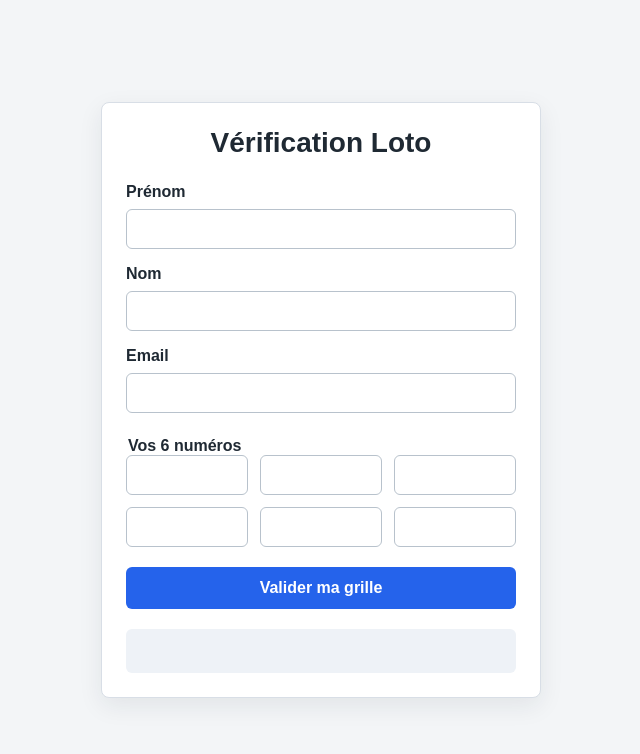
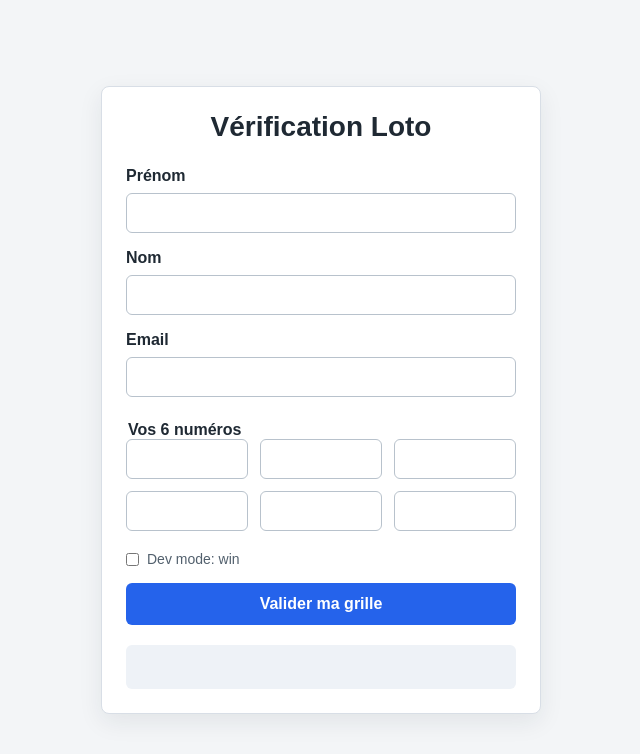
Before and after one commit to Naethr/THP-Loto, a plain HTML site: page index.html in a window 1280 px wide. Shown: the whole page, without its empty margins (319-959 px from the left). Drawn offline with Linux system fonts and the light colour scheme.

Commit message:
Dev mode

```diff
--- a/index.html
+++ b/index.html
@@ -32,6 +32,11 @@
           <input type="number" name="loto-number" min="1" max="49" required />
         </fieldset>
 
+        <label class="dev-mode">
+          <input type="checkbox" id="dev-mode-win" />
+          Dev mode: win
+        </label>
+
         <button type="submit">Valider ma grille</button>
 
         <p id="result" class="result" aria-live="polite"></p>
--- a/index.js
+++ b/index.js
@@ -1,5 +1,6 @@
 const resultElement = document.querySelector("#result");
 const lotoForm = document.querySelector("#loto-form");
+const devModeWinElement = document.querySelector("#dev-mode-win");
 
 const displayResult = (message) => {
   resultElement.textContent = message;
@@ -79,9 +80,11 @@ const checkLoto = (firstname, lastname, email, lotoNumbers) => {
     return;
   }
 
-  const winningNumbers = generateWinningNumbers();
+  const winningNumbers = devModeWinElement.checked
+    ? [...lotoNumbers]
+    : generateWinningNumbers();
 
-  // Pour tester la victoire, remplacer temporairement le tirage aléatoire par :
+  // Pour tester la victoire sans la checkbox, remplacer temporairement la ligne ci-dessus par :
   // const winningNumbers = [1, 2, 3, 4, 5, 6];
 
   if (hasWinningGrid(lotoNumbers, winningNumbers)) {
--- a/style.css
+++ b/style.css
@@ -74,6 +74,21 @@ input:focus {
   margin-bottom: 0;
 }
 
+.dev-mode {
+  display: flex;
+  align-items: center;
+  gap: 8px;
+  margin: 0 0 16px;
+  font-size: 14px;
+  font-weight: 400;
+  color: #52606d;
+}
+
+.dev-mode input {
+  width: auto;
+  margin: 0;
+}
+
 button {
   width: 100%;
   padding: 12px 16px;
```
Also changed, not shown: 1 other file.
